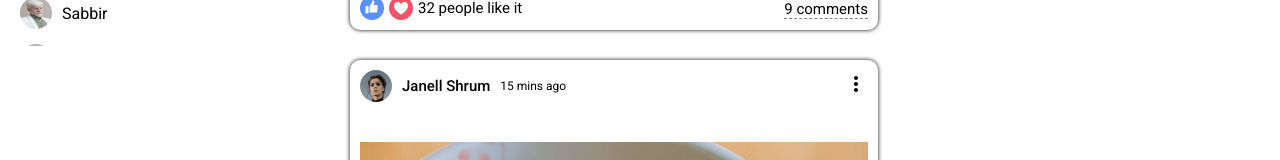
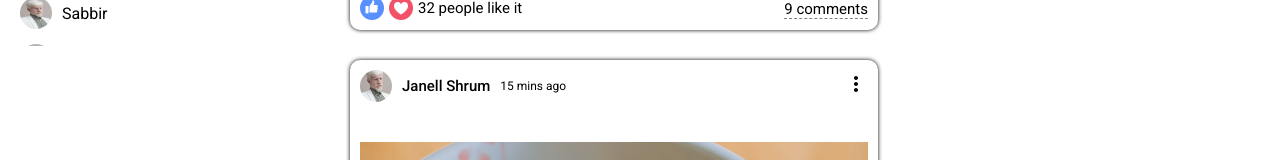
Before and after one commit to Sabbir-Rahman/socialMediaMern, a React (Create React App) app in the folder client/: page / in a window 1280 px wide. Shown: the part 754-914 px from the top of the page. Built offline with nearby package versions, Linux system fonts and the light colour scheme.

Commit message:
post component ready

```diff
--- a/client/src/components/leftbar/leftbar.css
+++ b/client/src/components/leftbar/leftbar.css
@@ -2,6 +2,8 @@
     flex: 3;
     height: calc(100vh - 50px);
     overflow-y: scroll;
+    position: sticky;
+    top: 50px;
 
 }
 
--- a/client/src/components/post/Post.jsx
+++ b/client/src/components/post/Post.jsx
@@ -13,11 +13,14 @@ export default function Post({post}) {
             <div className="postWrapper">
                 <div className="postTop">
                     <div className="postTopLeft">
-                        <img className="postProfileImg" src="/assets/person/1.jpeg" alt=""/>
+
                         {post &&
-                            <span className="postUsername">
+                             <>
+                             <img className="postProfileImg" src={Users.filter((u) => u.id === post?.userId)[0].profilePicture} alt="" />
+                             <span className="postUsername">
                                 {Users.filter((u) => u.id === post?.userId)[0].username}
                             </span>
+                            </>
                         }
                         <span className="postDate">{post?.date}</span>
                     </div>
```
